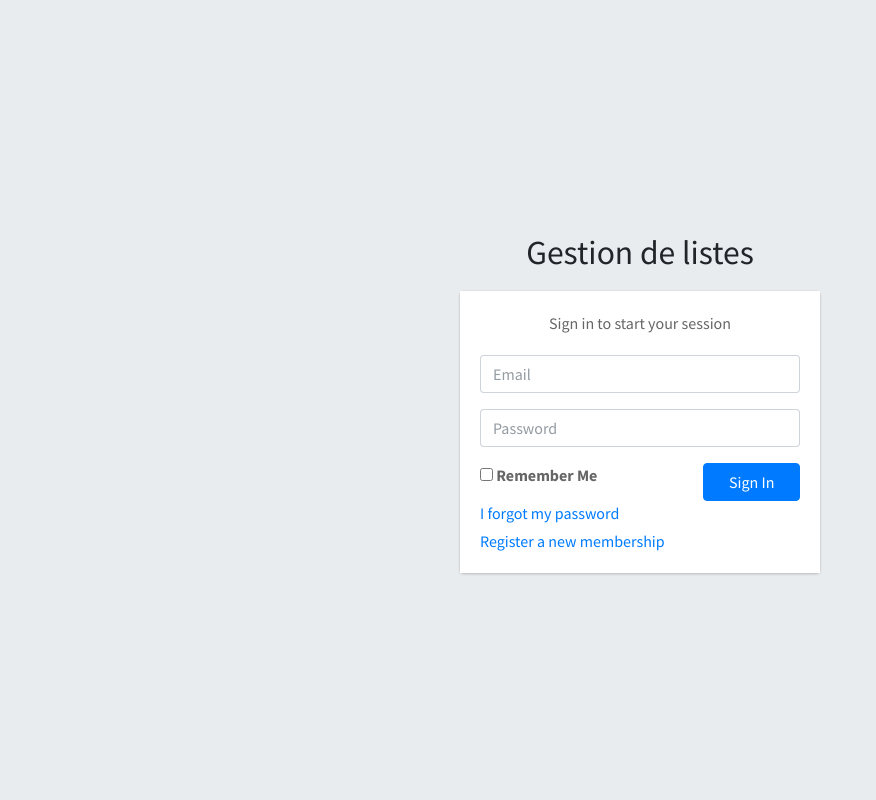
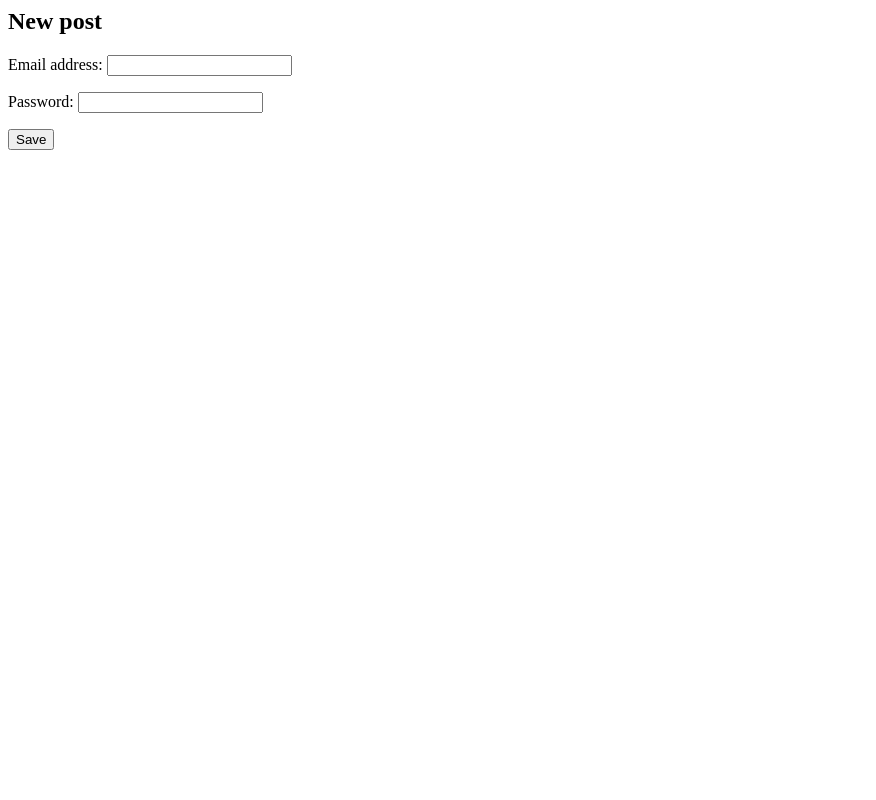
Before and after one commit to thibaultanani/gestion, a Django app: page /listes/ in a window 1280 px wide. Shown: the whole page, without its empty margins (0-876 px from the left). Run offline with Django 3.2, Linux system fonts and the light colour scheme; some libraries are stand-ins or nearby versions.

Commit message:
Add login

```diff
--- a/gestion/settings.py
+++ b/gestion/settings.py
@@ -128,7 +128,6 @@ USE_TZ = True
 # Static files (CSS, JavaScript, Images)
 # https://docs.djangoproject.com/en/2.2/howto/static-files/
 
-STATIC_URL = os.path.join(BASE_DIR, "static/")
+STATIC_URL = os.path.join("static/")
 
 STATICFILES_DIRS = [os.path.join(BASE_DIR, "static/")]
-ADMIN_LTE = '/static/AdminLTE/'
--- /dev/null
+++ b/listes/forms.py
@@ -0,0 +1,14 @@
+from django.apps import apps
+from django import forms
+from django.forms import ModelForm
+from django.contrib.auth.forms import AuthenticationForm
+from django.contrib.auth.models import Group
+from django.utils.translation import ugettext as _
+from .models import *
+from django.contrib.auth.models import User
+
+
+class ConnexionForm(ModelForm):
+    class Meta:
+        model = User
+        fields = ('email','password')
--- a/listes/urls.py
+++ b/listes/urls.py
@@ -1,7 +1,10 @@
 from django.conf.urls import url
 from . import views
+from django.contrib.auth import views as auth_views
+from .forms import  ConnexionForm
 
 urlpatterns = [
-    url(r'^$', views.login, name='login'),
-    url(r'^$', views.index, name='index'),
+
+    url(r'^index/', views.index, name='index'),
+    url(r'^', views.connexion, name='connexion')
 ]
--- a/listes/views.py
+++ b/listes/views.py
@@ -1,11 +1,30 @@
+from django.contrib.auth.views import LoginView
 from django.http import HttpResponse, HttpResponseRedirect
-from django.shortcuts import get_object_or_404, render
+from django.shortcuts import get_object_or_404, render,redirect
 from django.urls import reverse
-
+from .forms import *
+from django.contrib.auth import authenticate, login
 
 def index(request):
     return render(request, 'listes/index.html')
 
 
-def login(request):
-    return render(request, 'listes/login.html')
+
+
+def connexion(request):
+    if request.method == "POST":
+        form = ConnexionForm(request.POST)
+        if form.is_valid():
+            email=request.POST.get('email',False)
+            password = request.POST.get('password', False)
+            try:
+                username = User.objects.get(email=email.lower()).username
+            except:
+                username=None
+            user = authenticate(username=username, password=password)
+            if user is not None and user.is_active:
+                login(request, user)
+                return redirect('index')
+    else:
+        form = ConnexionForm()
+    return render(request, 'listes/login.html', {'form': form})
--- a/templates/listes/login.html
+++ b/templates/listes/login.html
@@ -1,83 +1,6 @@
-<!DOCTYPE html>
-{% load static %}
-<html lang="fr">
-<head>
-  <meta charset="utf-8">
-  <meta name="viewport" content="width=device-width, initial-scale=1">
-  <title>AdminLTE 3 | Log in</title>
 
-  <!-- Google Font: Source Sans Pro -->
-  <link rel="stylesheet" href="https://fonts.googleapis.com/css?family=Source+Sans+Pro:300,400,400i,700&display=fallback">
-  <!-- Font Awesome -->
-  <link rel="stylesheet" href="{% static 'node_modules/AdminLTE/plugins/fontawesome-free/css/all.min.css' %}">
-  <!-- icheck bootstrap -->
-  <link rel="stylesheet" href="{% static 'node_modules/AdminLTE/plugins/icheck-bootstrap/icheck-bootstrap.min.css' %}">
-  <!-- Theme style -->
-  <link rel="stylesheet" href="{% static 'node_modules/AdminLTE/dist/css/adminlte.min.css' %}">
-</head>
-<body class="hold-transition login-page">
-<div class="login-box">
-  <div class="login-logo">
-    <b>Gestion de listes</b>
-  </div>
-  <!-- /.login-logo -->
-  <div class="card">
-    <div class="card-body login-card-body">
-      <p class="login-box-msg">Sign in to start your session</p>
-
-      <form action="{{ path }}index3.html" method="post">
-        <div class="input-group mb-3">
-          <input type="email" class="form-control" placeholder="Email">
-          <div class="input-group-append">
-            <div class="input-group-text">
-              <span class="fas fa-envelope"></span>
-            </div>
-          </div>
-        </div>
-        <div class="input-group mb-3">
-          <input type="password" class="form-control" placeholder="Password">
-          <div class="input-group-append">
-            <div class="input-group-text">
-              <span class="fas fa-lock"></span>
-            </div>
-          </div>
-        </div>
-        <div class="row">
-          <div class="col-8">
-            <div class="icheck-primary">
-              <input type="checkbox" id="remember">
-              <label for="remember">
-                Remember Me
-              </label>
-            </div>
-          </div>
-          <!-- /.col -->
-          <div class="col-4">
-            <button type="submit" class="btn btn-primary btn-block">Sign In</button>
-          </div>
-          <!-- /.col -->
-        </div>
-      </form>
-
-      <!-- /.social-auth-links -->
-
-      <p class="mb-1">
-        <a href="forgot-password.html">I forgot my password</a>
-      </p>
-      <p class="mb-0">
-        <a href="register.html" class="text-center">Register a new membership</a>
-      </p>
-    </div>
-    <!-- /.login-card-body -->
-  </div>
-</div>
-<!-- /.login-box -->
-
-<!-- jQuery -->
-<script src="{%  static 'node_modules/AdminLTE/plugins/jquery/jquery.min.js' %}"></script>
-<!-- Bootstrap 4 -->
-<script src="{% static 'node_modules/AdminLTE/plugins/bootstrap/js/bootstrap.bundle.min.js' %}"></script>
-<!-- AdminLTE App -->
-<script src="{% static 'node_modules/AdminLTE/dist/js/adminlte.min.js'%}"></script>
-</body>
-</html>
+<h2>New post</h2>
+    <form method="POST" class="post-form">{% csrf_token %}
+        {{ form.as_p }}
+        <button type="submit" class="save btn btn-default">Save</button>
+    </form>
```
Also changed, not shown: listes/models.py (+5 -10 lines).
